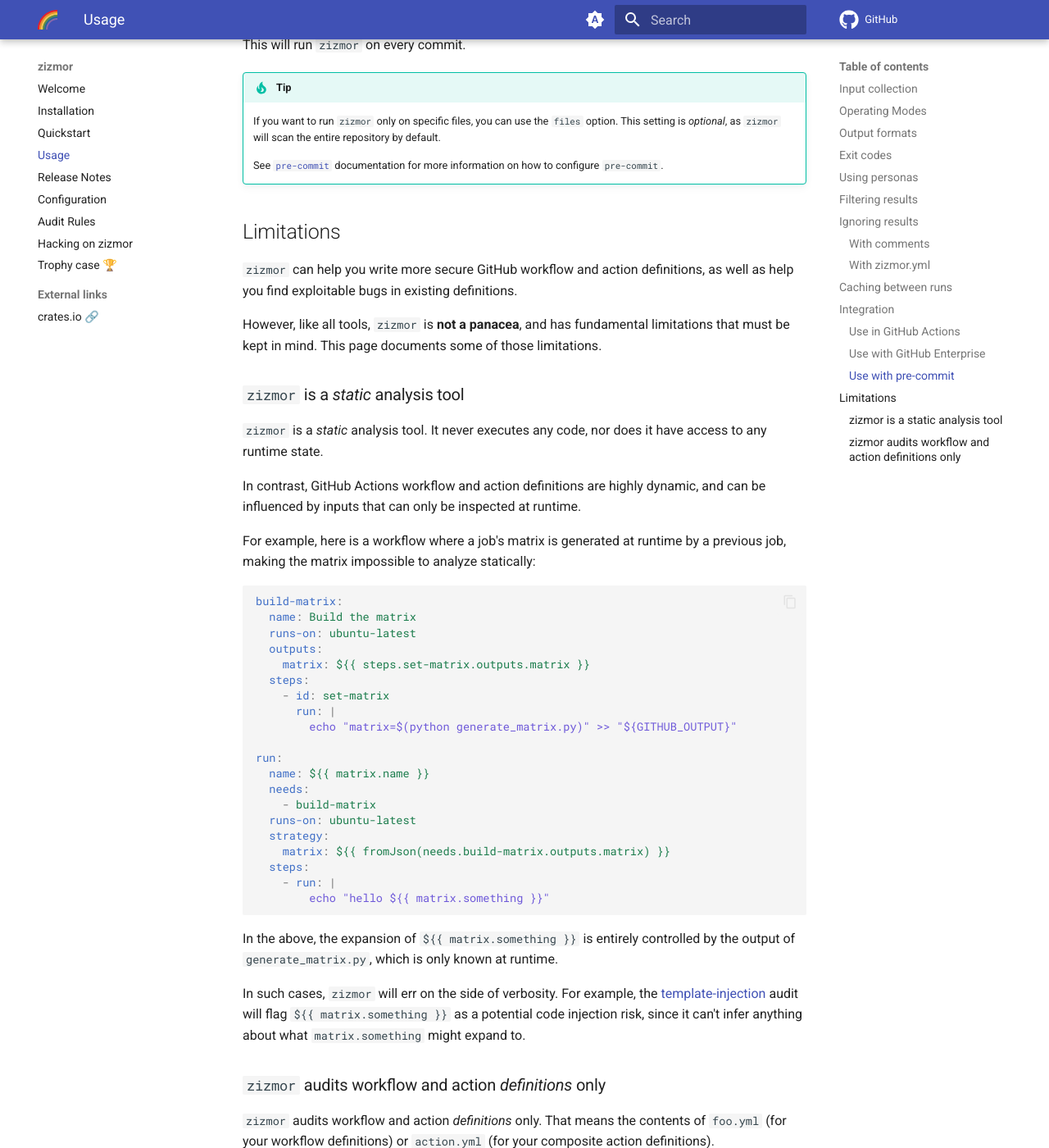
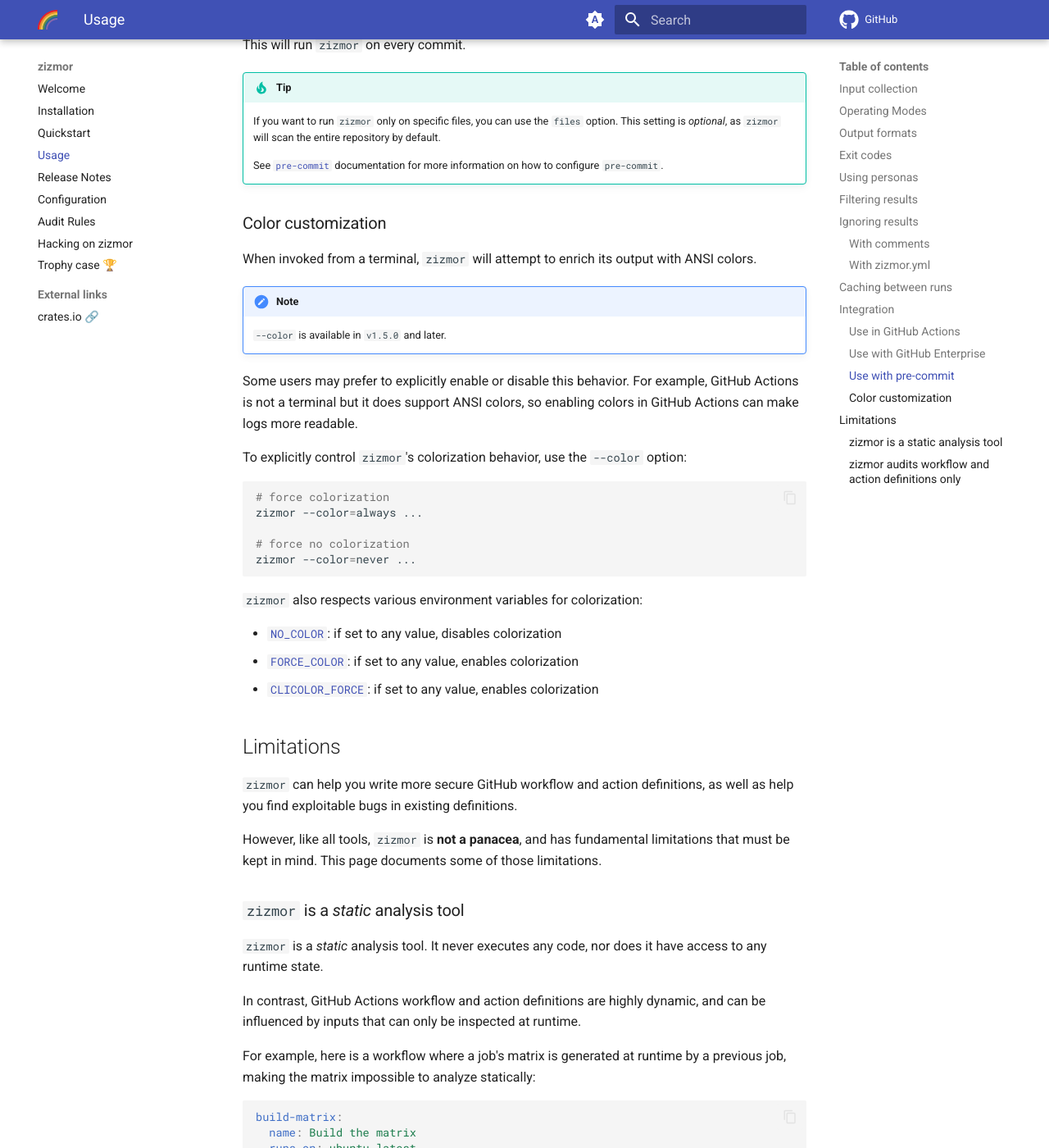
Before and after one commit to zizmorcore/zizmor, an MkDocs documentation site: the page built from docs/usage.md, in a window 1280 px wide and 1400 px high, scrolled down 9474 px. Shown: the whole window at 82% size. Built offline with MkDocs 1.6.1 and Material for MkDocs 9.7.7, drawn with Linux system fonts in a browser that asks for light colours; comment, search, counter and statistics services are not loaded.

Commit message:
usage: document --color option

````diff
--- a/docs/usage.md
+++ b/docs/usage.md
@@ -490,6 +490,36 @@
     See [`pre-commit`](https://pre-commit.com/) documentation for more
     information on how to configure `pre-commit`.
 
+### Color customization
+
+When invoked from a terminal, `zizmor` will attempt to enrich its output
+with ANSI colors.
+
+!!! note
+
+    `--color` is available in `v1.5.0` and later.
+
+Some users may prefer to explicitly enable or disable this behavior. For
+example, GitHub Actions is not a terminal but it does support ANSI colors,
+so enabling colors in GitHub Actions can make logs more readable.
+
+To explicitly control `zizmor`'s colorization behavior, use the
+`--color` option:
+
+```bash
+# force colorization
+zizmor --color=always ...
+
+# force no colorization
+zizmor --color=never ...
+```
+
+`zizmor` also respects various environment variables for colorization:
+
+* [`NO_COLOR`](https://no-color.org/): if set to any value, disables colorization
+* [`FORCE_COLOR`](https://force-color.org/): if set to any value, enables colorization
+* [`CLICOLOR_FORCE`](https://bixense.com/clicolors/): if set to any value, enables colorization
+
 ## Limitations
 
 `zizmor` can help you write more secure GitHub workflow and action definitions,
````
